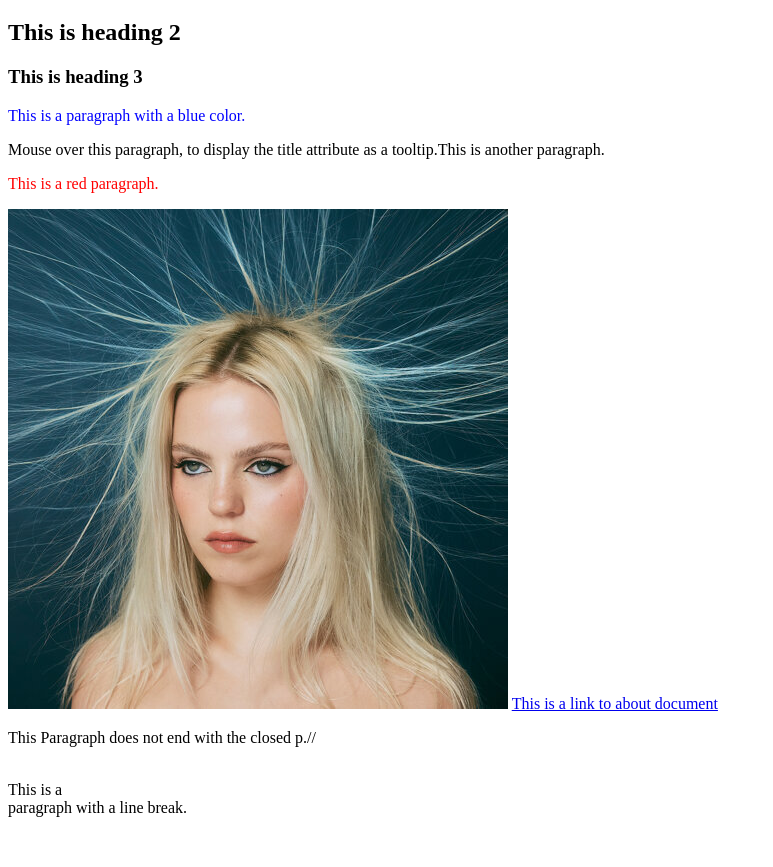
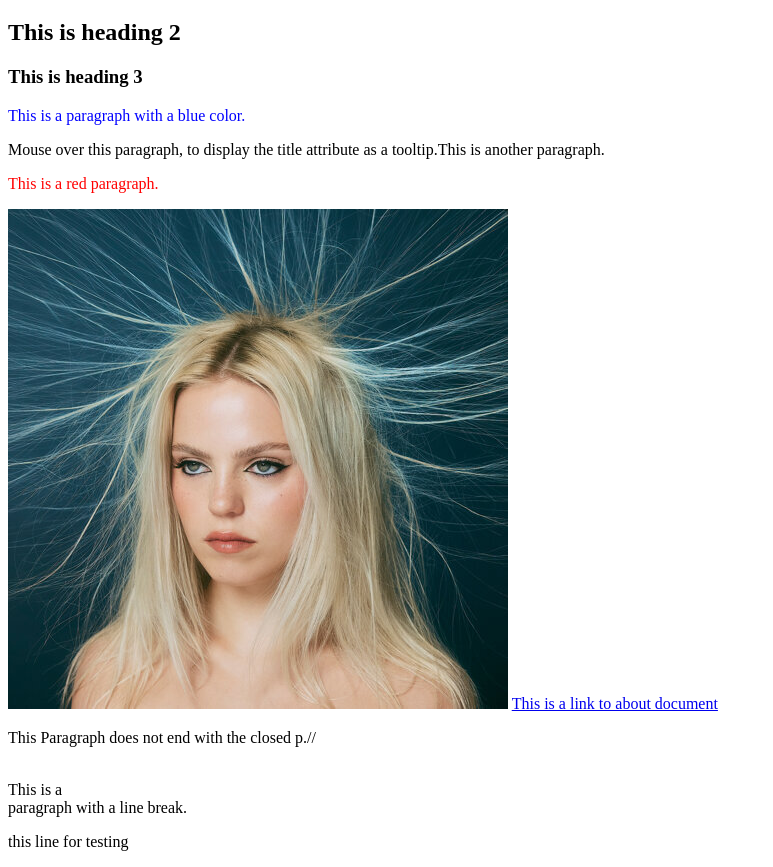
Before and after one commit to SaadSabah/---HTML_CSS_FILES---TEST, a plain HTML site: page index.html in a window 1280 px wide. Shown: the part 61-928 px from the top of the page, without its empty margins (0-773 px from the left). Before the commit the page ends 886 px from the top, so only its background shows below. Drawn offline with Linux system fonts and the light colour scheme.

Commit message:
this is my update

```diff
--- a/index.html
+++ b/index.html
@@ -22,5 +22,6 @@
 
      <p>This Paragraph does not end with the closed p.//</p>
      <br>This is a <br> paragraph with a line break.
+     <p>this line for testing</p>
 </body>
 </html>
```
